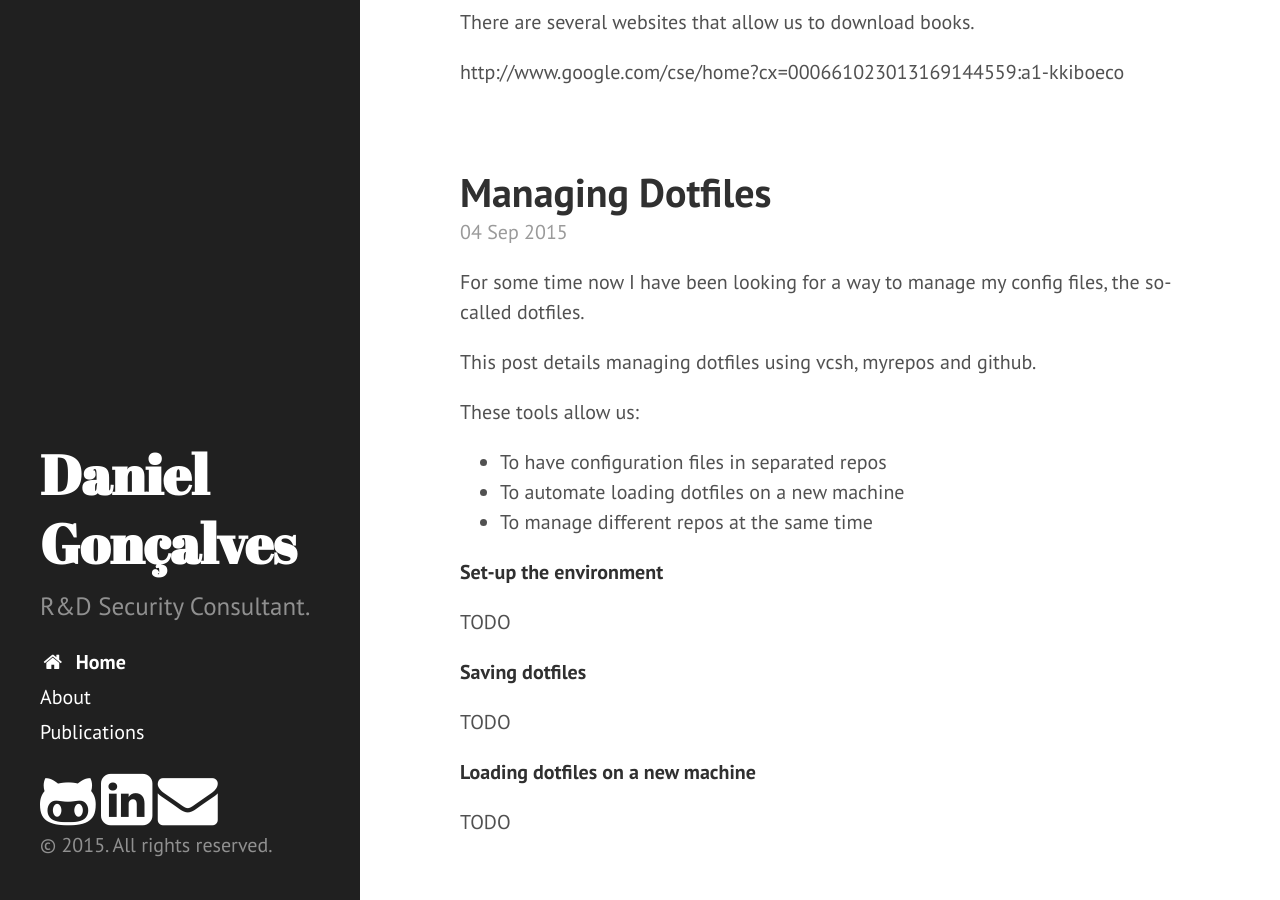
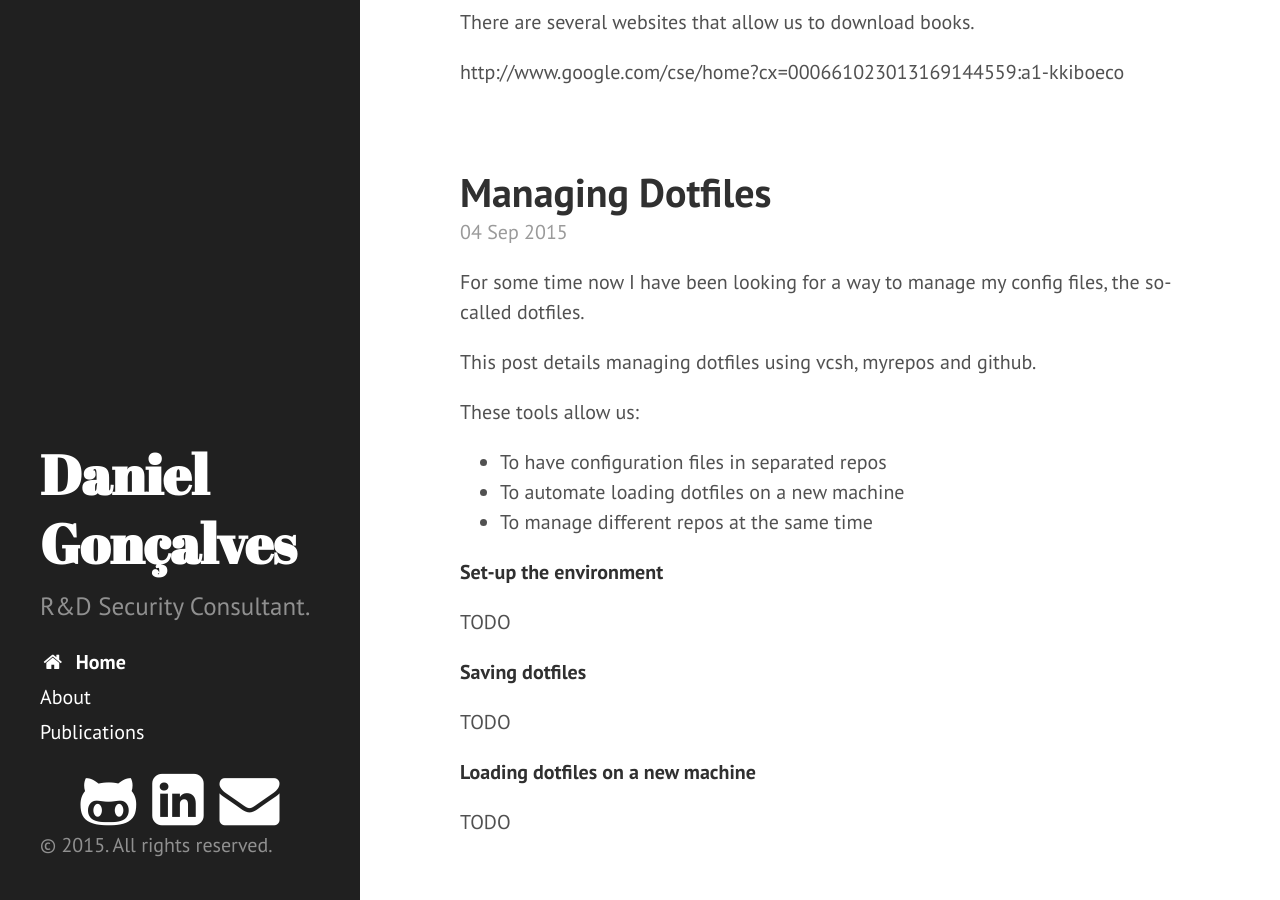
Before and after one commit to 2phost/2phost.github.io, a Jekyll site: the page built from index.html, in a window 1280 px wide and 900 px high, scrolled down 513 px. Built offline with Jekyll 4.4.1, drawn with Linux system fonts in a browser that asks for light colours; nearby versions of some CDN libraries; Markdown is read by kramdown in place of the engine named in the settings; the list of posts is cut into pages by our own code.

Commit message:
social update

```diff
--- a/_includes/sidebar.html
+++ b/_includes/sidebar.html
@@ -28,9 +28,13 @@
 
     </nav>
 
-    <a href="{{ site.social.github }}"><i class="fa fa-github-alt fa-3x"></i></a>{{ end }}
-    <a href="{{ site.social.linkedin }}"><i class="fa fa-linkedin-square fa-3x"></i></a>{{ end }}
-    <a href="{{ site.social.email }}"><i class="fa fa-envelope fa-3x"></i></a>{{ end }}
+    <center>
+      <a href="{{ site.social.github }}"><i class="fa fa-github-alt fa-3x"></i></a>{{ end }}
+      &nbsp;
+      <a href="{{ site.social.linkedin }}"><i class="fa fa-linkedin-square fa-3x"></i></a>{{ end }}
+      &nbsp;
+      <a href="{{ site.social.email }}"><i class="fa fa-envelope fa-3x"></i></a>{{ end }}
+    </center>
 
     <p>&copy; {{ site.time | date: '%Y' }}. All rights reserved.</p>
   </div>
```
